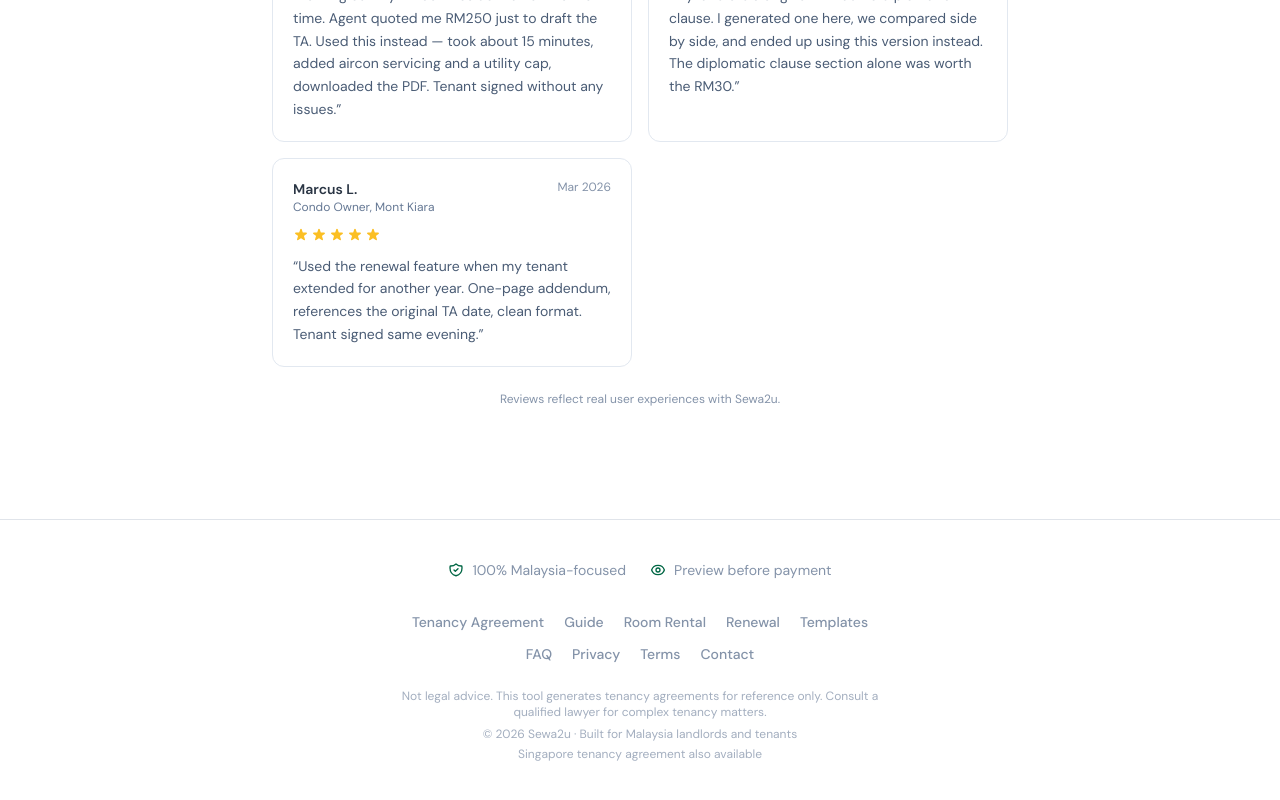
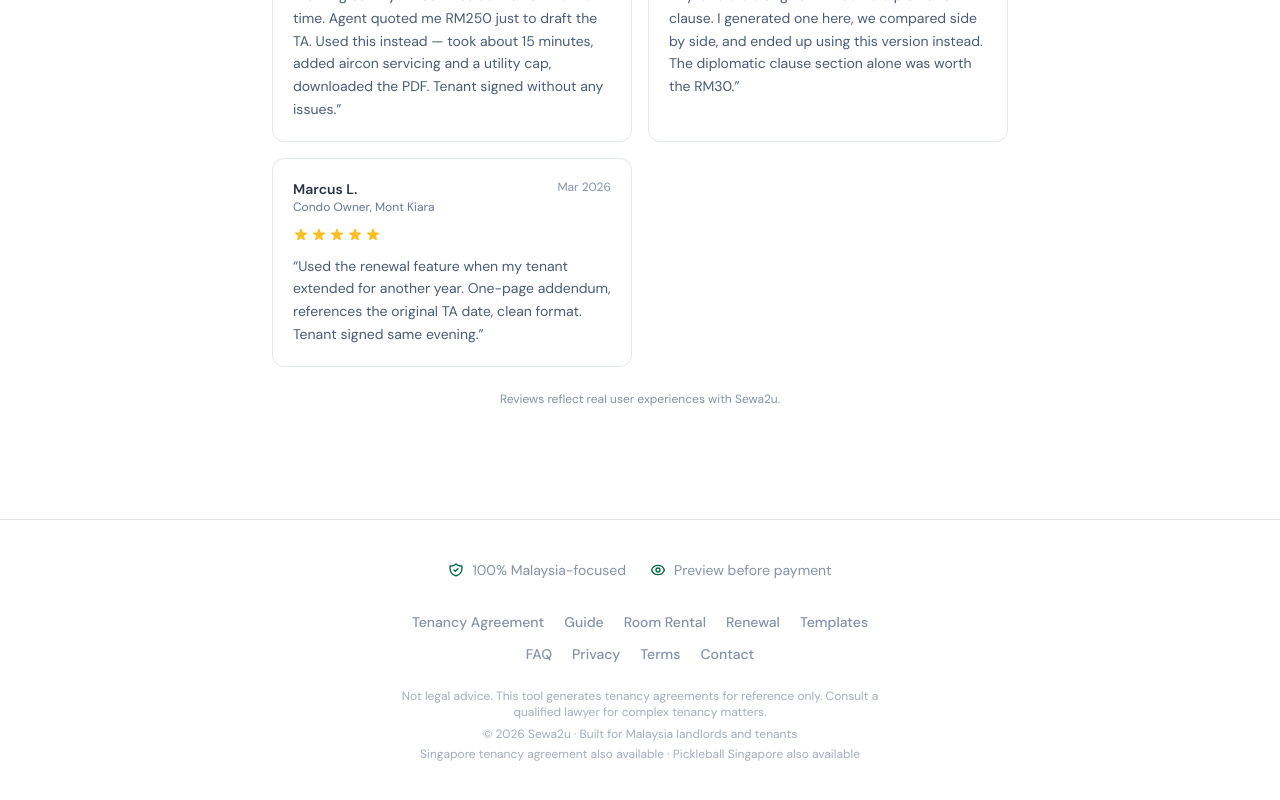
Before and after one commit to whooshinglander/sewa2u, a Next.js app: page /faq in a window 1280 px wide. Shown: the part 3041-3841 px from the top of the page. Built offline with nearby package versions, Linux system fonts and the light colour scheme.

Commit message:
footer: add PickleSG backlink

```diff
--- a/components/ui/Footer.tsx
+++ b/components/ui/Footer.tsx
@@ -44,6 +44,8 @@ export default function Footer() {
         </p>
         <p className="text-xs text-navy-300 text-center mt-1">
           <a href="https://sgtenancy.com" className="hover:text-brand-600 transition-colors" target="_blank" rel="noopener noreferrer">Singapore tenancy agreement</a> also available
+          {' · '}
+          <a href="https://picklesg.com" className="hover:text-brand-600 transition-colors" target="_blank" rel="noopener noreferrer">Pickleball Singapore</a> also available
         </p>
       </div>
     </footer>
```
